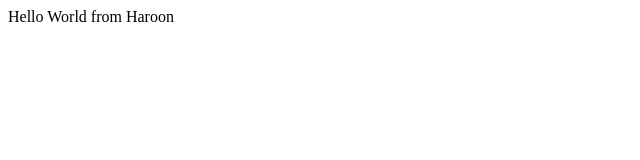
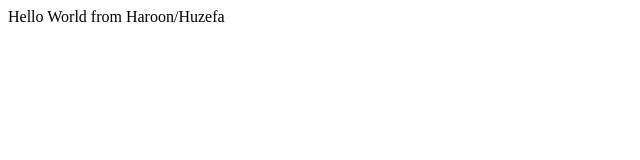
Before and after one commit to chrehman/Assignment, a plain HTML site: page index.html in a window 1280 px wide. Shown: the full height of the page, 0-640 px from the left. Drawn offline with Linux system fonts and the light colour scheme.

Commit message:
Update index.html

```diff
--- a/index.html
+++ b/index.html
@@ -6,7 +6,7 @@
 </head>
 <body>
     <div>
-        Hello World from Haroon
+        Hello World from Haroon/Huzefa
     </div>
 </body>
 </html>
```
